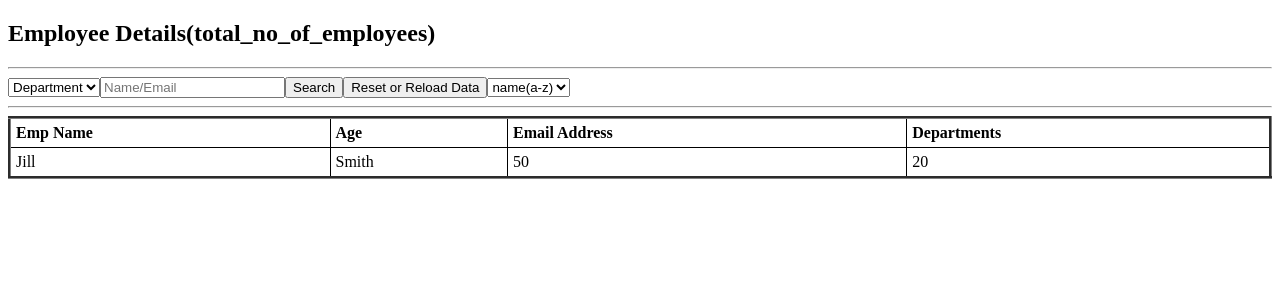
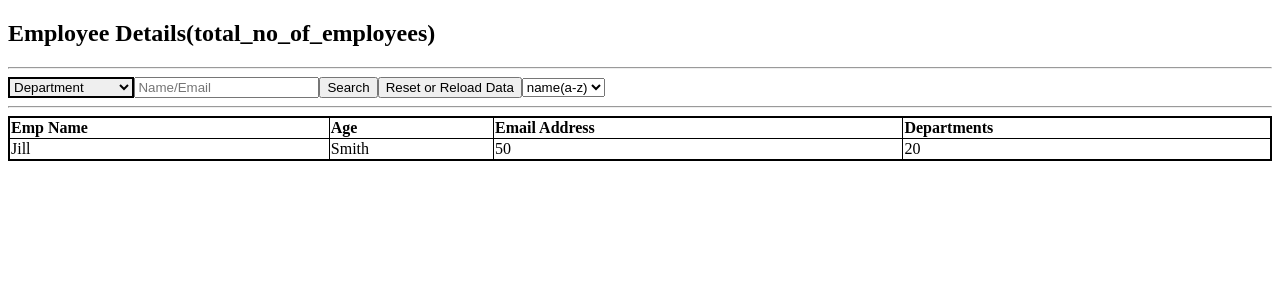
Before and after one commit to akash0696/assignment1, an Angular app: page / in a window 1280 px wide. Shown: the top 300 px of the page. Built offline with nearby package versions, Linux system fonts and the light colour scheme.

Commit message:
table css change

```diff
--- a/src/app/employee-details/employee-details.component.html
+++ b/src/app/employee-details/employee-details.component.html
@@ -1,13 +1,13 @@
 <form>
   <h2>Employee Details(total_no_of_employees)</h2>
   <hr>
-  <select>
+  <select class="dropdown-style">
     <option value="department">Department</option>
     <option value="Computer">Computer</option>
     <option value="physics">Physics</option>
     <option value="chemistry">Chemistry</option>
   </select>
-  <input type="text" placeholder="Name/Email">
+  <input classs="search-style" type="text" placeholder="Name/Email">
   <button>Search</button>
   <button>Reset or Reload Data</button>
   <select>
@@ -17,18 +17,18 @@
     <option value="sort_email">email</option>
   </select>
   <hr>
-  <table border="3" style="width:100%" id="border-collapse">
-    <tr>
-      <th class="table_border">Emp Name</th>
-      <th class="table_border">Age</th>
-      <th class="table_border">Email Address</th>
-      <th class="table_border">Departments</th>
+  <table border="1" id="border-collapse">
+    <tr class="text_align">
+      <th>Emp Name</th>
+      <th>Age</th>
+      <th>Email Address</th>
+      <th>Departments</th>
     </tr>
     <tr>
-      <td class="table_border">Jill</td>
-      <td class="table_border">Smith</td>
-      <td class="table_border">50</td>
-      <td class="table_border">20</td>
+      <td>Jill</td>
+      <td>Smith</td>
+      <td>50</td>
+      <td>20</td>
     </tr>
   </table>
 </form>
--- a/src/app/employee-details/employee-details.component.scss
+++ b/src/app/employee-details/employee-details.component.scss
@@ -1,8 +1,15 @@
+.dropdown-style{
+  border: 2px solid black;
+  width: 10%;
+}
+.search-style{
+  margin: 2px;
+}
 #border-collapse{
   border-collapse: collapse;
+  border: 2px solid black;
+  width: 100%;
 }
-.table_border{
-  border: 1px solid black;
+.text_align{
   text-align: left;
-  padding: 5px;
 }
```
